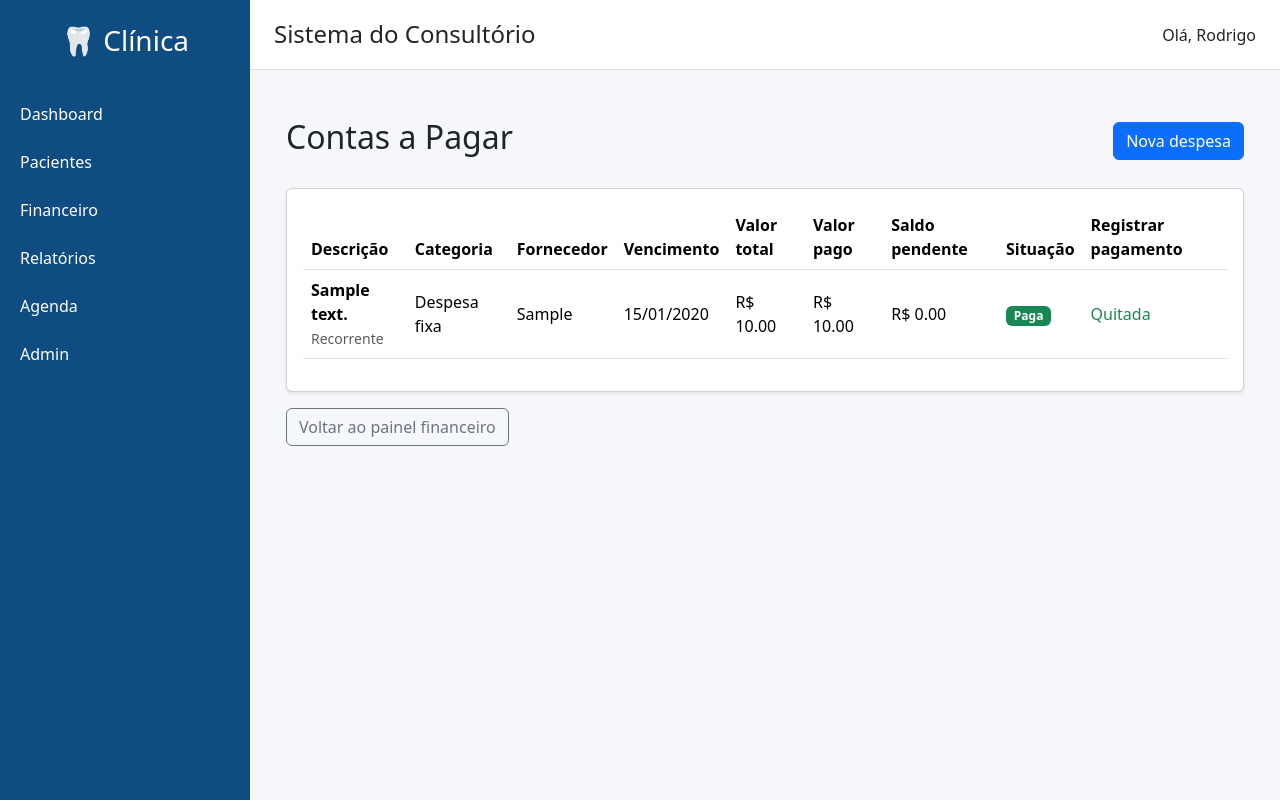
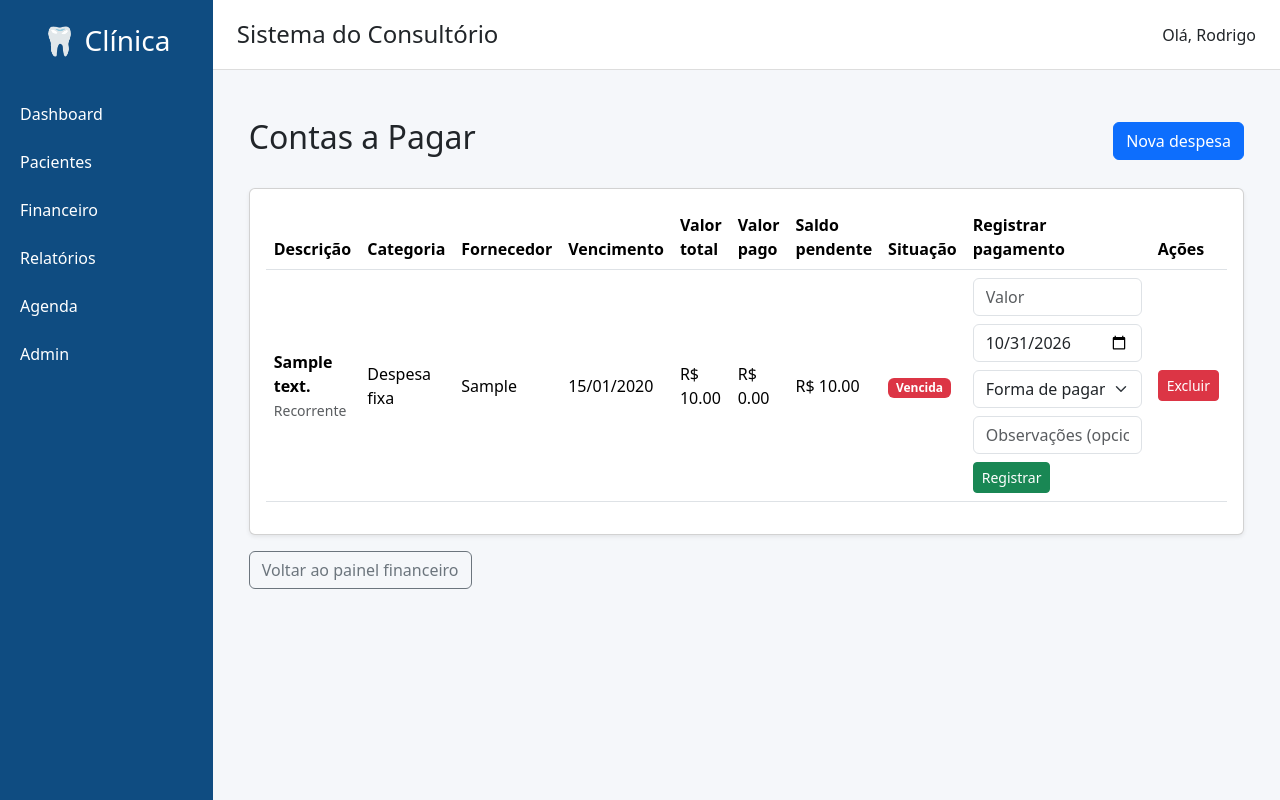
Before and after one commit to RodrigoBerti/Sistema-consultorio, a Django app: page /financeiro/contas-pagar/ in a window 1280 px wide. Run offline with Django 5.2, Linux system fonts and the light colour scheme; tables that the repository leaves empty hold one stand-in row (values such as "Sample post").

Commit message:
Criando estorno e exclusão no contas a pagar

```diff
--- a/financeiro/models.py
+++ b/financeiro/models.py
@@ -162,8 +162,11 @@ class Despesa(models.Model):
     @property
     def total_pago(self):
         return sum(
-            pagamento.valor
-            for pagamento in self.pagamentos.all()
+            (
+                pagamento.valor
+                for pagamento in self.pagamentos.filter(estornado=False)
+            ),
+            Decimal('0.00')
         )
 
     @property
@@ -205,3 +208,7 @@ class PagamentoDespesa(models.Model):
 
     def __str__(self):
         return f'{self.despesa.descricao} - R$ {self.valor}'
+
+    estornado = models.BooleanField(default=False)
+    data_estorno = models.DateField(null=True, blank=True)
+    motivo_estorno = models.CharField(max_length=255, blank=True)
--- a/financeiro/templates/financeiro/contas_pagar.html
+++ b/financeiro/templates/financeiro/contas_pagar.html
@@ -43,6 +43,7 @@
                             <th>Saldo pendente</th>
                             <th>Situação</th>
                             <th>Registrar pagamento</th>
+                            <th>Ações</th>
                         </tr>
                     </thead>
 
@@ -133,7 +134,7 @@
                                                     <option value="">
                                                         Forma de pagamento
                                                     </option>
-                                                    {% for valor, rotulo in despesa.pagamentos.model.FORMA_PAGAMENTO_CHOICES %}
+                                                    {% for valor, rotulo in formas_pagamento %}
                                                         <option value="{{ valor }}">
                                                             {{ rotulo }}
                                                         </option>
@@ -159,6 +160,35 @@
                                         </span>
                                     {% endif %}
                                 </td>
+                                <td>
+                                {% if despesa.total_pago == 0 %}
+                                    <form method="post"
+                                        action="{% url 'financeiro:excluir_despesa' despesa.pk %}"
+                                        onsubmit="return confirm('Tem certeza que deseja excluir esta despesa?');">
+                                        {% csrf_token %}
+                                        <button type="submit" class="btn btn-sm btn-danger">
+                                            <i class="bi bi-trash"></i>
+                                            Excluir
+                                        </button>
+                                    </form>
+
+                                {% elif despesa.saldo_devedor <= 0 %}
+                                    <form method="post"
+                                        action="{% url 'financeiro:estornar_despesa' despesa.pk %}"
+                                        onsubmit="return confirm('Deseja realmente estornar os pagamentos desta despesa?');">
+                                        {% csrf_token %}
+                                        <button type="submit" class="btn btn-sm btn-warning">
+                                            <i class="bi bi-arrow-counterclockwise"></i>
+                                            Estornar
+                                        </button>
+                                    </form>
+
+                                {% else %}
+                                    <span class="text-muted">
+                                        Pagamento parcial
+                                    </span>
+                                {% endif %}
+                            </td>
                             </tr>
                         {% empty %}
                             <tr>
--- a/financeiro/urls.py
+++ b/financeiro/urls.py
@@ -78,4 +78,15 @@ urlpatterns = [
         views.estornar_conta_receber,
         name='estornar_conta_receber',
     ),
+    path(
+        'contas-pagar/<int:despesa_id>/excluir/',
+        views.excluir_despesa,
+        name='excluir_despesa'
+    ),
+
+    path(
+        'contas-pagar/<int:despesa_id>/estornar/',
+        views.estornar_despesa,
+        name='estornar_despesa'
+    ),
 ]
--- a/financeiro/views.py
+++ b/financeiro/views.py
@@ -5,6 +5,10 @@ from django.db.models import DecimalField
 from django.db.models.functions import Coalesce
 from django.utils.dateparse import parse_date
 from django.views.decorators.http import require_POST
+from django.db import transaction
+from django.contrib import messages
+from django.utils import timezone
+from decimal import Decimal
 
 from .models import (
     ContaReceber,
@@ -451,6 +455,7 @@ def listar_contas_pagar(request):
         {
             'despesas': despesas,
             'hoje': hoje,
+            'formas_pagamento': PagamentoDespesa.FormaPagamento.choices,
         }
     )
 
@@ -492,7 +497,7 @@ def registrar_pagamento_despesa(request, despesa_id):
         form = PagamentoDespesaForm(request.POST)
 
         if form.is_valid():
-            total_pago = despesa.pagamentos.aggregate(
+            total_pago = despesa.pagamentos.filter(estornado=False).aggregate(
                 total=Sum('valor')
             )['total'] or Decimal('0.00')
 
@@ -690,9 +695,75 @@ def estornar_conta_receber(request, conta_id):
             )
 
             messages.success(
-                request,
+                request,total_pago,
                 'Recebimentos estornados com sucesso. '
                 'O histórico foi preservado.'
             )
 
     return redirect('financeiro:contas_receber')
+
+@require_POST
+def excluir_despesa(request, despesa_id):
+    with transaction.atomic():
+        despesa = get_object_or_404(
+            Despesa.objects.select_for_update(),
+            pk=despesa_id
+        )
+
+        if despesa.pagamentos.exists():
+            messages.error(
+                request,
+                'Não é possível excluir esta despesa, '
+                'pois ela possui histórico de pagamentos.'
+            )
+        else:
+            despesa.delete()
+
+            messages.success(
+                request,
+                'Despesa excluída com sucesso!'
+            )
+
+    return redirect('financeiro:contas_pagar')
+
+@require_POST
+def estornar_despesa(request, despesa_id):
+    with transaction.atomic():
+        despesa = get_object_or_404(
+            Despesa.objects.select_for_update(),
+            pk=despesa_id
+        )
+
+        pagamentos = despesa.pagamentos.filter(
+            estornado=False
+        )
+
+        total_pago = pagamentos.aggregate(
+            total=Sum('valor')
+        )['total'] or Decimal('0.00')
+
+        if total_pago <= 0:
+            messages.error(
+                request,
+                'Esta despesa não possui pagamentos para estornar.'
+            )
+
+        elif despesa.saldo_devedor > 0:
+            messages.error(
+                request,
+                'Somente despesas totalmente pagas podem ser estornadas.'
+            )
+
+        else:
+            pagamentos.update(
+                estornado=True,
+                data_estorno=timezone.localdate(),
+                motivo_estorno='Estorno da despesa'
+            )
+
+            messages.success(
+                request,
+                'Pagamentos estornados com sucesso!'
+            )
+
+    return redirect('financeiro:contas_pagar')
--- a/templates/base.html
+++ b/templates/base.html
@@ -1,10 +1,15 @@
-
 <!DOCTYPE html>
 <html lang="pt-br">
 <head>
     <meta charset="UTF-8">
     <meta name="viewport" content="width=device-width, initial-scale=1.0">
     <title>{% block title %}Consultório Odontológico{% endblock %}</title>
+
+    <!-- 1. Necessário para carregar arquivos estáticos no Django -->
+    {% load static %}
+
+    <!-- 2. Favicon (Ícone na aba do navegador) -->
+    <link rel="icon" type="image/x-icon" href="{% static 'img/escova-de-dente.ico' %}">
 
     <link href="https://cdn.jsdelivr.net/npm/bootstrap@5.3.3/dist/css/bootstrap.min.css" rel="stylesheet">
 
```
Also changed, not shown: agenda/views.py (+10 -9 lines), financeiro/migrations/0003_pagamentodespesa_data_estorno_and_more.py (added), static/img/escova-de-dente.ico (added).
